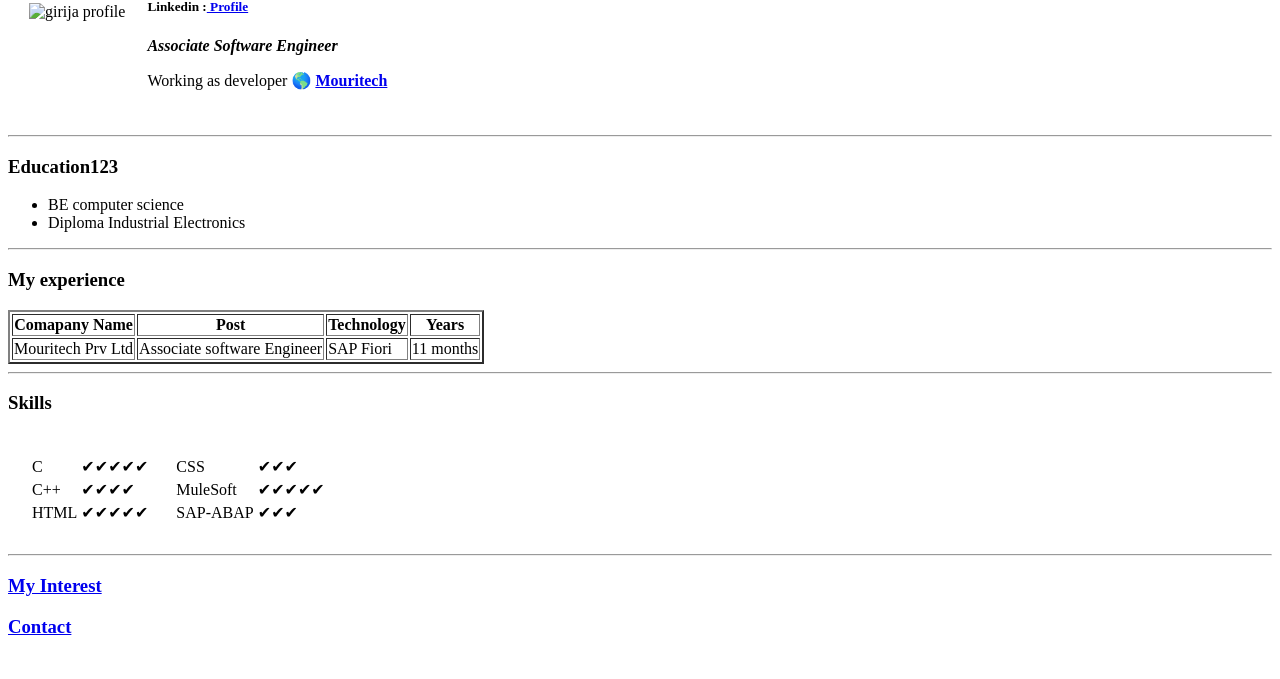
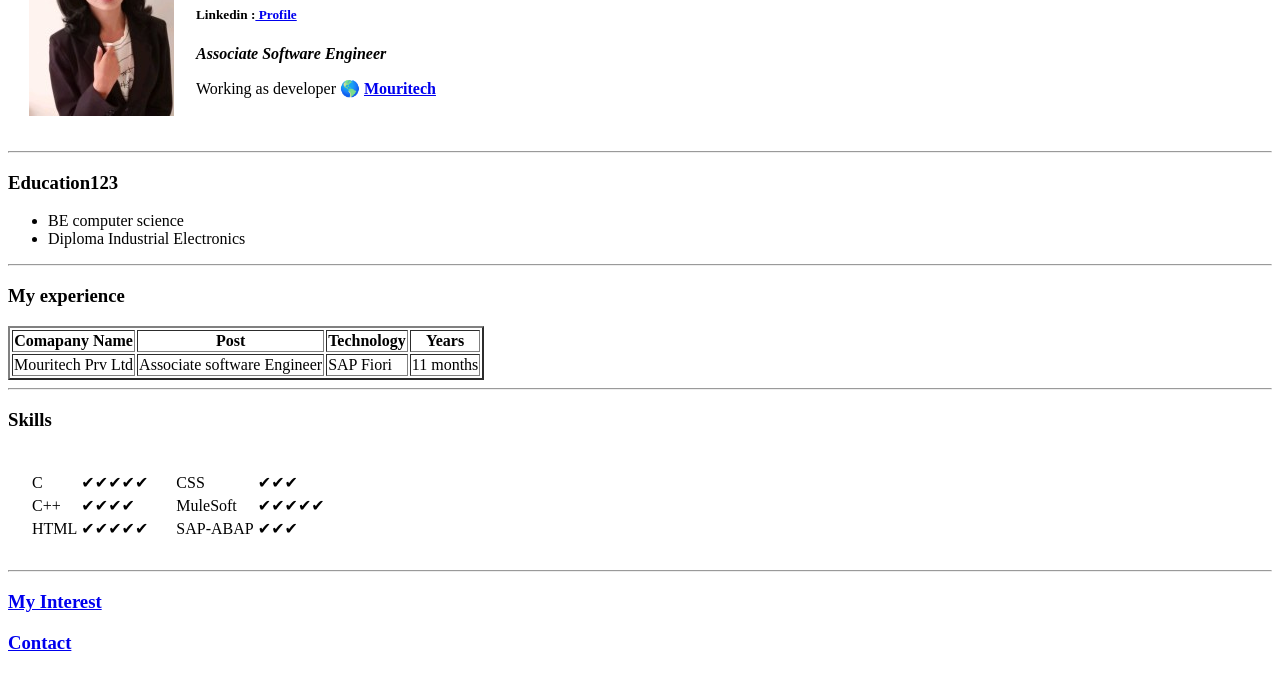
Before and after one commit to girijabhosale/democv, a plain HTML site: page index.html in a window 1280 px wide. Shown: the part 121-800 px from the top of the page. Drawn offline with Linux system fonts and the light colour scheme.

Commit message:
add image

```diff
--- a/index.html
+++ b/index.html
@@ -13,7 +13,7 @@
         name of that image in from of .png -->
 
     <table cellspacing="20">
-      <td><img src="image/girija.png" alt="girija profile" /></td>
+      <td><img src="girija.png" alt="girija profile" /></td>
 
       <td>
         <h1>Girija Bhosale</h1>
```
